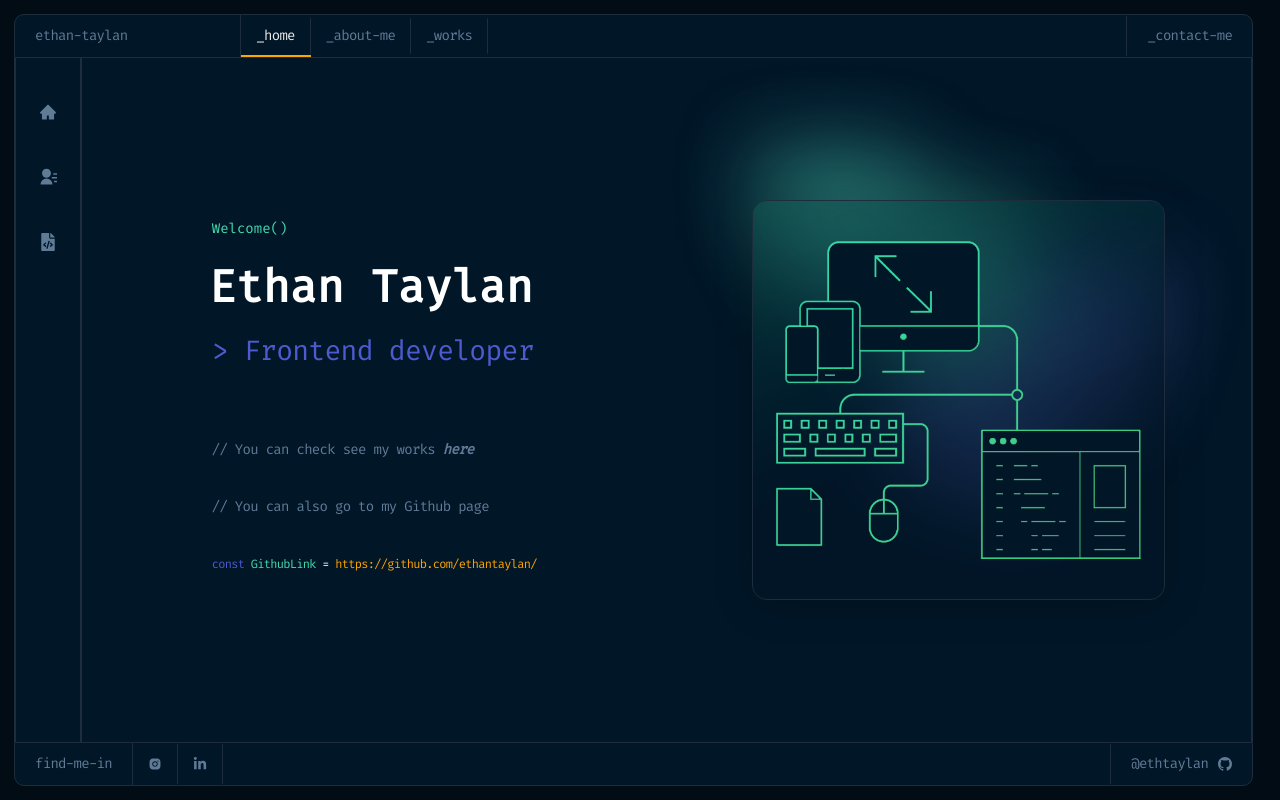
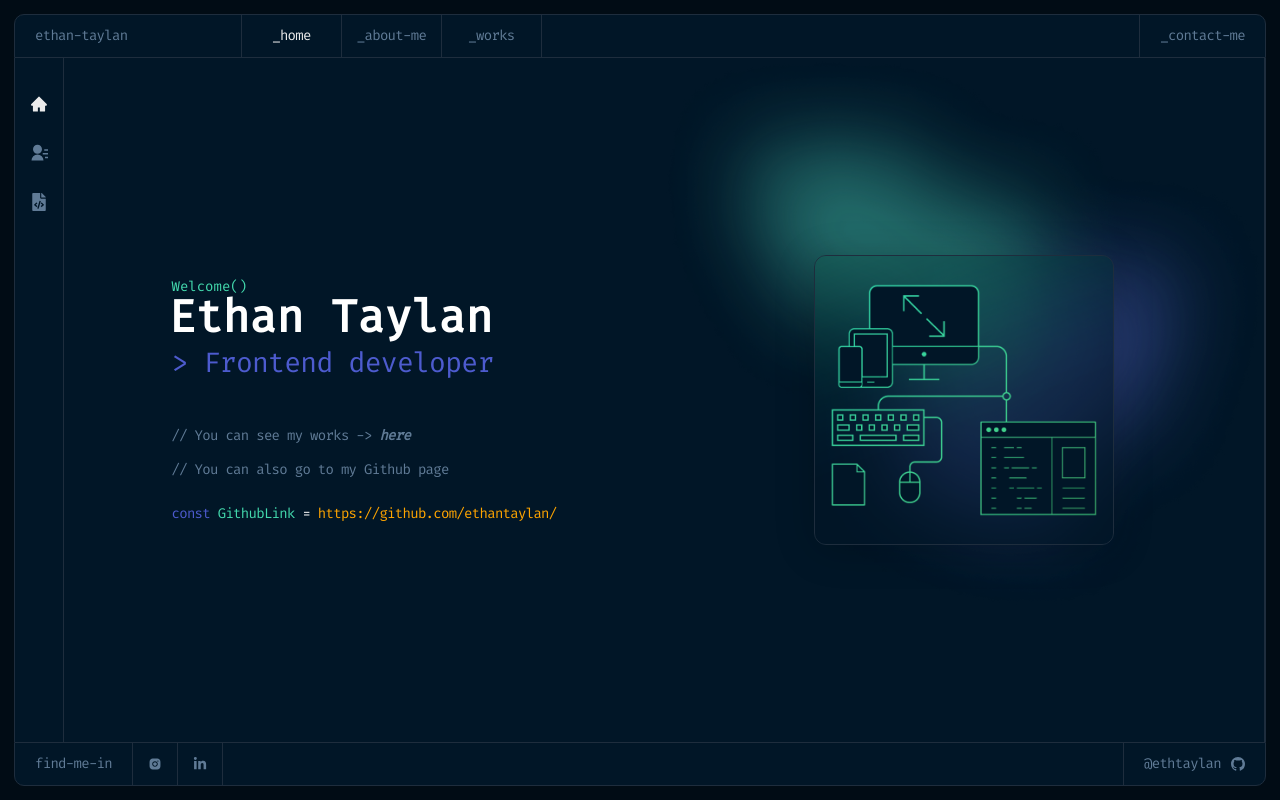
Before and after one commit to ethantaylan/ethan-taylan-portfolio, a React (Vite) app: page / in a window 1280 px wide. Built offline with nearby package versions, Linux system fonts and the light colour scheme.

Commit message:
links added

```diff
--- a/src/components/Footer/Footer.tsx
+++ b/src/components/Footer/Footer.tsx
@@ -50,10 +50,6 @@ const GithubBtn = styled.a`
 	text-decoration: none;
 	color: ${primaryColor};
 	padding: 0 20px 0 20px;
-	border-bottom: 2px solid;
-	border-bottom-color: transparent;
-	border-top: 2px solid;
-	border-top-color: transparent;
 	&:hover {
 		border-bottom: 2px solid orange;
 		cursor: ${Colors.cursor};
@@ -76,10 +72,6 @@ const NavLi = styled.li`
 	width: 100%;
 	padding-left: 15px;
 	padding-right: 15px;
-	border-bottom: 2px solid;
-	border-bottom-color: transparent;
-	border-top: 2px solid;
-	border-top-color: transparent;
 	${cursorPointer}
 	&:hover {
 		border-bottom: 2px solid orange;
--- a/src/components/Navbar/Navbar.tsx
+++ b/src/components/Navbar/Navbar.tsx
@@ -44,10 +44,6 @@ const ContactBtn = styled.a`
 	text-decoration: none;
 	color: ${Colors.primary};
 	padding: 0 20px 0 20px;
-	border-bottom: 2px solid;
-	border-bottom-color: transparent;
-	border-top: 2px solid;
-	border-top-color: transparent;
 	cursor: ${Colors.cursor};
 	&:hover {
 		border-bottom: 2px solid orange;
@@ -69,11 +65,7 @@ const NavLi = styled.li`
 	align-items: center;
 	padding-left: 15px;
 	padding-right: 15px;
-	border-bottom: 2px solid;
-	border-bottom-color: transparent;
-	border-top: 2px solid;
-	border-top-color: transparent;
-	cursor: ${Colors.cursor};
+	cursor: ${Colors.cursor}; ;
 `;
 
 function PortfolioNavbar() {
@@ -82,13 +74,22 @@ function PortfolioNavbar() {
 			<BrandContainer>ethan-taylan</BrandContainer>
 			<NavContainer>
 				<NavUl>
-					<NavLink className='link h-100' to='/'>
-						<NavLi>_home</NavLi>
+					<NavLink
+						className='link h-100'
+						to='/'
+					>
+						<NavLi className='m-0'>_home</NavLi>
 					</NavLink>
-					<NavLink className='link h-100' to='/about-me'>
+					<NavLink
+						className='link h-100'
+						to='/about-me'
+					>
 						<NavLi>_about-me</NavLi>
 					</NavLink>
-					<NavLink className='link h-100' to='/works'>
+					<NavLink
+						className='link h-100'
+						to='/works'
+					>
 						<NavLi>_works</NavLi>
 					</NavLink>
 				</NavUl>
--- a/src/components/SideBar.tsx
+++ b/src/components/SideBar.tsx
@@ -5,6 +5,7 @@ import { AiFillHome } from 'react-icons/ai';
 import { RiContactsFill } from 'react-icons/ri';
 import { FaFileCode } from 'react-icons/fa';
 import { createGlobalStyle } from 'styled-components';
+import { NavLink } from 'react-router-dom';
 
 const GlobalStyle = createGlobalStyle`
     .app-bg {
@@ -42,7 +43,7 @@ interface SideBarProps {
 }
 
 const SideBarLi = styled.li`
-	padding: 23px;
+	padding: 15px;
 	&:hover {
 		cursor: ${Colors.cursor};
 		color: ${Colors.white};
@@ -56,15 +57,22 @@ const SideBar: React.FC<SideBarProps> = ({ children }) => {
 			<GlobalStyle />
 			<SideBarContainer>
 				<SideBarUl>
+					<NavLink to='/'>
 						<SideBarLi>
 							<AiFillHome />
 						</SideBarLi>
+					</NavLink>
+
+					<NavLink to='/about-me'>
 						<SideBarLi>
 							<RiContactsFill />
 						</SideBarLi>
+					</NavLink>
+					<NavLink to='/works'>
 						<SideBarLi>
 							<FaFileCode />
 						</SideBarLi>
+					</NavLink>
 				</SideBarUl>
 			</SideBarContainer>
 			{children}
--- a/src/index.css
+++ b/src/index.css
@@ -145,7 +145,7 @@ body,
 	background-color: #010c15;
 	font-size: 14px;
 	letter-spacing: -0.7px;
-	width: 99vw !important;
+	width: 100vw !important;
 	height: 100vh !important;
 }
 
@@ -155,19 +155,20 @@ a:hover {
 }
 
 .active {
-	border-top: 2px solid;
 	border-top-color: transparent;
 	color: #ebebeb;
-	border-bottom: 2px solid orange !important;
 }
 
 .link {
-	border-top: 2px solid;
-	border-top-color: transparent;
-	border-bottom: 2px solid transparent;
+	border-top-color: 2px solid transparent;
+	width: 100px;
 }
 
 .link:hover {
 	color: #ebebeb !important;
 	border-bottom: 2px solid orange;
 }
+
+.text-decoration-underline-hover:hover {
+	text-decoration: underline;
+}
--- a/src/packages/Home/Home.tsx
+++ b/src/packages/Home/Home.tsx
@@ -1,18 +1,14 @@
-import styled, { createGlobalStyle } from 'styled-components';
-import Footer from '../../components/Footer/Footer';
+import { createGlobalStyle } from 'styled-components';
 import LeftContent from './LeftContent/LeftContent';
 import RightContent from './RightContent/RightContent';
-
-const secondaryColor = '#1e2d3d';
 
 const GlobalStyle = createGlobalStyle`
 	.app-bg {
 		width: 80%;
 		background-color: #011627;
-		border-left: 1px solid ${secondaryColor};
-		border-right: 1px solid ${secondaryColor};
 		}
 `;
+
 function Home() {
 	return (
 		<>
--- a/src/packages/Home/LeftContent/LeftContent.tsx
+++ b/src/packages/Home/LeftContent/LeftContent.tsx
@@ -13,8 +13,8 @@ const Container = styled.div`
 `;
 
 const Welcome = styled.span`
-	color: #43D9AD;
-	letter-spacing: normal; ;
+	color: #43d9ad;
+	letter-spacing: normal;
 `;
 
 const Name = styled.span`
@@ -28,29 +28,33 @@ const Name = styled.span`
 const Frontend = styled.span`
 	color: #4d5bce;
 	font-size: 28px;
+	margin-top: 10px;
 `;
 
 const Subtitle = styled.span`
 	color: ${primaryColor};
+	margin-top: 10px;
+	margin-bottom: 10px;
 `;
 
-const Githublink = styled.span`
+const GithubLink = styled.span`
 	color: white;
-	font-size: 12px;
+	font-size: 14px;
+	margin-top: 20px;
 `;
 
 function LeftContent() {
 	return (
 		<Container>
-			<div className='d-flex flex-column h-100 justify-content-center'>
-				<div className='d-flex h-25 justify-content-around flex-column'>
+			<div className='d-flex flex-column'>
+				<div className='d-flex justify-content-around flex-column'>
 					<Welcome>Welcome()</Welcome>
 					<Name>Ethan Taylan</Name>
 					<Frontend>{'>'} Frontend developer</Frontend>
 				</div>
-				<div className='d-flex h-25 mt-5 justify-content-around flex-column'>
+				<div className='d-flex mt-5 justify-content-around flex-column'>
 					<Subtitle>
-						// You can check see my works{' '}
+						// You can see my works {'->'}{' '}
 						<span
 							style={{ fontWeight: 'bold', fontStyle: 'italic', cursor: 'pointer' }}
 						>
@@ -58,11 +62,22 @@ function LeftContent() {
 						</span>
 					</Subtitle>
 					<Subtitle>// You can also go to my Github page</Subtitle>
-					<Githublink>
+
+					<GithubLink>
 						<span style={{ color: '#4d5bce' }}>const</span>{' '}
 						<span style={{ color: '#43D9AD' }}>GithubLink</span> ={' '}
-						<span style={{ color: 'orange' }}>https://github.com/ethantaylan/</span>
-					</Githublink>
+						<span style={{ color: 'orange' }}>
+							<a
+								target='_blank'
+								href='https://github.com/ethantaylan/'
+								className='my-2'
+							>
+								<span className='text-decoration-underline-hover'>
+									https://github.com/ethantaylan/
+								</span>
+							</a>
+						</span>
+					</GithubLink>
 				</div>
 			</div>
 		</Container>
--- a/src/packages/Home/RightContent/RightContent.tsx
+++ b/src/packages/Home/RightContent/RightContent.tsx
@@ -2,9 +2,7 @@ import React from 'react';
 import BlurImg from '../../../assets/bg-blurs.png';
 import CodeSnippetImg from '../../../assets/code-snippet.png';
 import styled from 'styled-components';
-
-const secondaryColor = '#1e2d3d';
-const primaryColor = '#607b96';
+import { Colors } from '../../../components/Colors';
 
 const BlurBg = styled.div`
 	background-image: url(${BlurImg});
@@ -32,20 +30,11 @@ const CodeSnipperContainer = styled.div`
 `;
 
 const CodeSnippet = styled.img`
-	height: 400px;
-	margin-top: 20px;
-	margin-bottom: 20px;
-	border: 1px solid ${secondaryColor};
-	border-radius: 15px;
+	width: 50%;
+	border: 1px solid ${Colors.secondary};
+	border-radius: 12px;
 	box-shadow: 0 5px 40px rgba(0, 0, 0, 0.2);
 `;
-
-// const Skills = styled.span`
-// 	color: ${primaryColor};
-// 	padding-top: 10px;
-// 	padding-bottom: 10px;
-// 	font-size: 12px;
-// `;
 
 function RightContent() {
 	return (
@@ -54,16 +43,6 @@ function RightContent() {
 				<BlurBg>
 					<CodeSnipperContainer>
 						<CodeSnippet src={CodeSnippetImg}></CodeSnippet>
-						<div className='d-flex flex-column'>
-							{/* <Skills>_sass</Skills>
-							<Skills>_bootstrap</Skills>
-							<Skills>_styled</Skills>
-							<Skills>_react</Skills>
-							<Skills>_typescript</Skills>
-							<Skills>_strapi</Skills>
-							<Skills>_photoshop</Skills>
-							<Skills>_figma</Skills> */}
-						</div>
 					</CodeSnipperContainer>
 				</BlurBg>
 			</Container>
```
Lines whose indentation alone changed are shown as unchanged.
